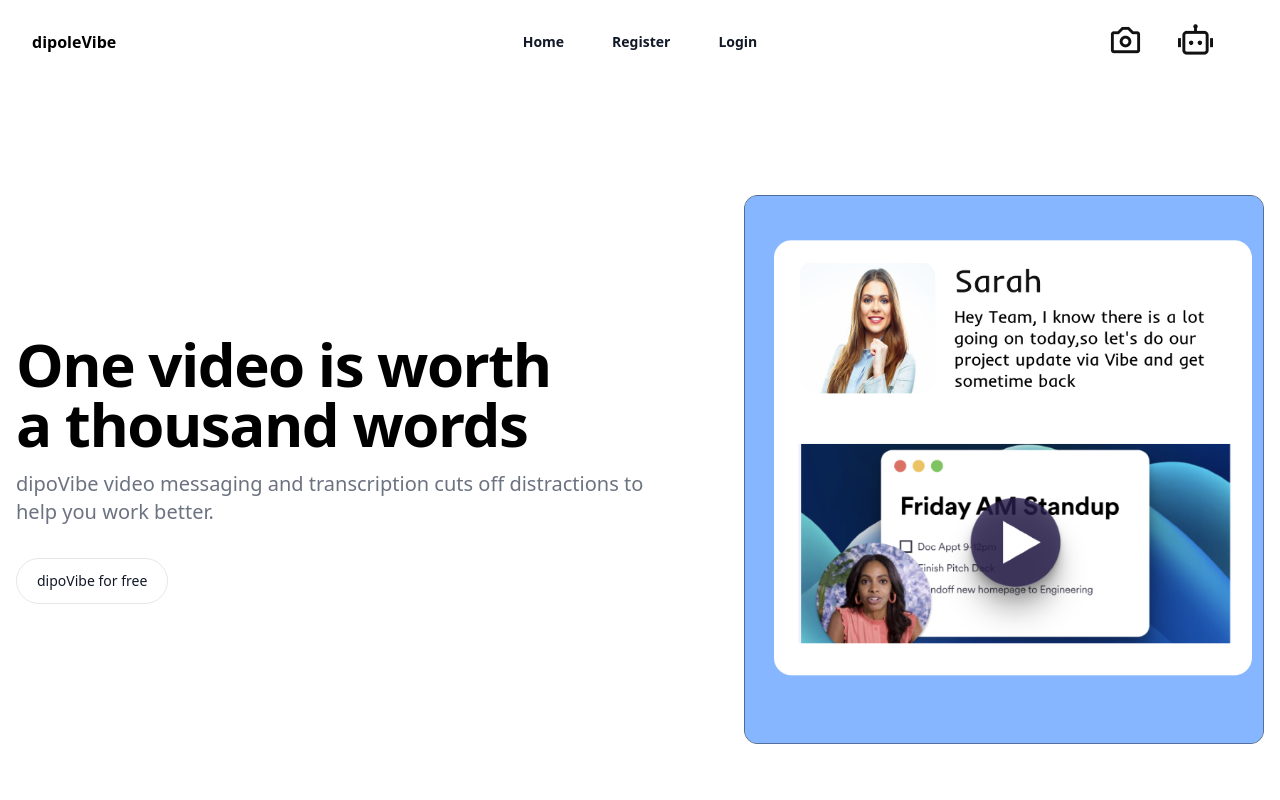
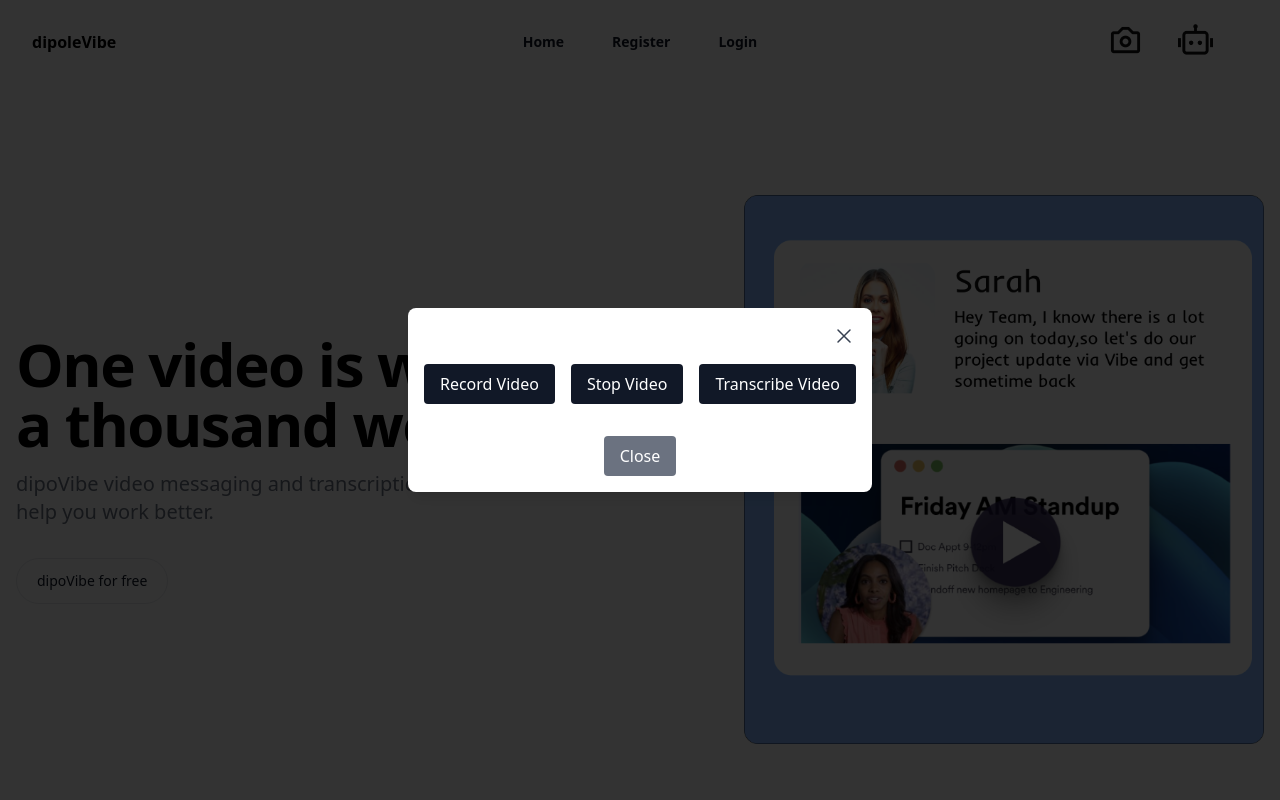
Before and after one commit to ukadavid/dipolevibe-Frontend, a React (Vite) app: page / in a window 1280 px wide. Both pictures are taken after a click on the link 1143 px from the left and 41 px from the top of the page. Shown: the top 800 px of the page. Built offline with nearby package versions, Linux system fonts and the light colour scheme.

Commit message:
video modal done

```diff
--- a/src/Components/Homepage/NavBar.jsx
+++ b/src/Components/Homepage/NavBar.jsx
@@ -4,9 +4,18 @@ import RobotIcon from "../../assets/iconRobot.png";
 
 const NavBar = () => {
   const [mobileMenuOpen, setMobileMenuOpen] = useState(false);
+  const [isModalOpen, setIsModalOpen] = useState(false);
 
   const toggleMobileMenu = () => {
     setMobileMenuOpen(!mobileMenuOpen);
+  };
+
+  const openModal = () => {
+    setIsModalOpen(true);
+  };
+
+  const closeModal = () => {
+    setIsModalOpen(false);
   };
 
   return (
@@ -21,7 +30,6 @@ const NavBar = () => {
               <a href="#" className="-m-1.5 p-1.5">
                 <span className="sr-only"></span>
                 <p className="font-semibold">dipoleVibe</p>
-
               </a>
             </div>
             <div className="flex lg:hidden">
@@ -85,6 +93,7 @@ const NavBar = () => {
               <a
                 href="#"
                 className="text-sm font-semibold leading-6 text-gray-900"
+                onClick={openModal}
               >
                 <img className="w-1/2" src={CameraIcon} alt="Camera Icon" />{" "}
                 <span aria-hidden="true"></span>
@@ -107,7 +116,6 @@ const NavBar = () => {
                 <div className="flex items-center justify-between">
                   <a href="#" className="-m-1.5 p-1.5">
                     <span className="sr-only">dipoleVibe</span>
-
                   </a>
                   <button
                     type="button"
@@ -152,12 +160,12 @@ const NavBar = () => {
                       >
                         Login
                       </a>
-
                     </div>
                     <div className="py-6">
                       <a
                         href="#"
                         className="text-sm font-semibold leading-6 text-gray-900"
+                        onClick={openModal}
                       >
                         <img
                           className="h-12 w-auto"
@@ -181,6 +189,55 @@ const NavBar = () => {
           )}
         </header>
       </div>
+      {/* Modal */}
+      {isModalOpen && (
+        <div className="fixed inset-0 z-50 flex items-center justify-center">
+          <div className="modal-bg absolute inset-0 bg-black opacity-80"></div>
+          <div className="modal-content z-10 bg-white p-4 rounded-lg shadow-lg">
+            <div className="flex justify-end">
+              <button
+                onClick={closeModal}
+                className="text-gray-700 hover:text-gray-900"
+              >
+                <svg
+                  className="h-6 w-6"
+                  fill="none"
+                  viewBox="0 0 24 24"
+                  strokeWidth="1.5"
+                  stroke="currentColor"
+                  aria-hidden="true"
+                >
+                  <path
+                    strokeLinecap="round"
+                    strokeLinejoin="round"
+                    d="M6 18L18 6M6 6l12 12"
+                  />
+                </svg>
+              </button>
+            </div>
+            <div className="flex justify-center mt-4 mb-8 space-x-4">
+              <button className="bg-gray-900 hover:bg-gray-500 text-white px-4 py-2 rounded">
+                Record Video
+              </button>
+              <button className="bg-gray-900 hover:bg-gray-500 text-white px-4 py-2 rounded">
+                Stop Video
+              </button>
+              <button className="bg-gray-900 hover:bg-gray-500 text-white px-4 py-2 rounded">
+                Transcribe Video
+              </button>
+            </div>
+
+            <div className="flex justify-center space-x-4">
+              <button
+                onClick={closeModal}
+                className="px-4 py-2 bg-gray-500 hover:bg-gray-900 text-white px-4 py-2 rounded"
+              >
+                Close
+              </button>
+            </div>
+          </div>
+        </div>
+      )}
     </>
   );
 };
```
Also changed, not shown: src/Components/AudioRecorder/AudioRecorder.jsx (added).
